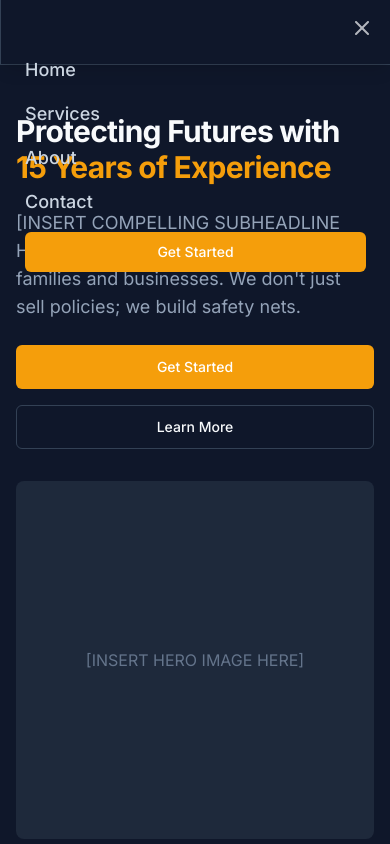
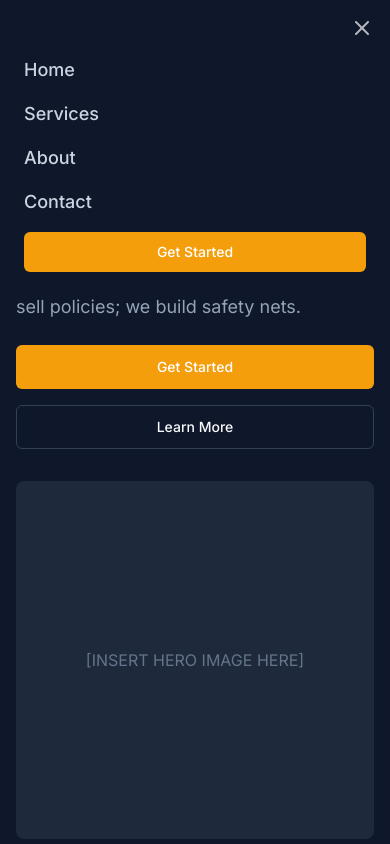
Before and after one commit to anshumankhunteta/navansh-finserv, a Next.js app: page / in a window 390 px wide. Both pictures are taken after a click on the button "Open menu". Shown: the top 844 px of the page. Built offline with nearby package versions, Linux system fonts and the light colour scheme.

Commit message:
fix mobile menu

```diff
--- a/app/layout.tsx
+++ b/app/layout.tsx
@@ -7,7 +7,7 @@ import Footer from "@/components/footer";
 const inter = Inter({ subsets: ["latin"] });
 
 export const metadata: Metadata = {
-  title: "Navansh Finserv - Protecting Futures with 15 Years of Experience",
+  title: "Navansh Finserv",
   description:
     "Professional insurance services specializing in Life & Health Insurance and Asset Protection. 15 years of experience serving families and businesses.",
 };
--- a/components/ui/sheet.tsx
+++ b/components/ui/sheet.tsx
@@ -25,17 +25,17 @@ const Sheet = ({ open, onOpenChange, children }: SheetProps) => {
   return (
     <>
       <div
-        className="fixed inset-0 z-50 bg-black/50"
+        className="inset-0 z-50 bg-black/50"
         onClick={() => onOpenChange(false)}
       />
       <div
         className={cn(
-          "fixed inset-y-0 right-0 z-50 w-full border-l border-slate-700 bg-slate-900 p-6 shadow-lg transition-transform sm:max-w-sm"
+          "fixed inset-y-0 right-0 z-50 w-full h-auto bg-slate-900 shadow-lg transition-transform sm:max-w-sm"
         )}
       >
         <button
           onClick={() => onOpenChange(false)}
-          className="absolute right-4 top-4 rounded-sm opacity-70 ring-offset-background transition-opacity hover:opacity-100 focus:outline-none focus:ring-2 focus:ring-ring focus:ring-offset-2"
+          className="fixed right-4 top-4 rounded-sm opacity-70 ring-offset-background transition-opacity hover:opacity-100 focus:outline-none focus:ring-2 focus:ring-ring focus:ring-offset-2"
         >
           <X className="h-6 w-6 text-slate-50" />
           <span className="sr-only">Close</span>
@@ -50,7 +50,7 @@ const SheetContent = React.forwardRef<
   HTMLDivElement,
   React.HTMLAttributes<HTMLDivElement>
 >(({ className, ...props }, ref) => (
-  <div ref={ref} className={cn("mt-8", className)} {...props} />
+  <div ref={ref} className={cn("mt-8 p-6 w-full bg-slate-900 h-100%", className)} {...props} />
 ));
 SheetContent.displayName = "SheetContent";
 
```
Also changed, not shown: 1 other file (tests, documents, lock files or other folders).
